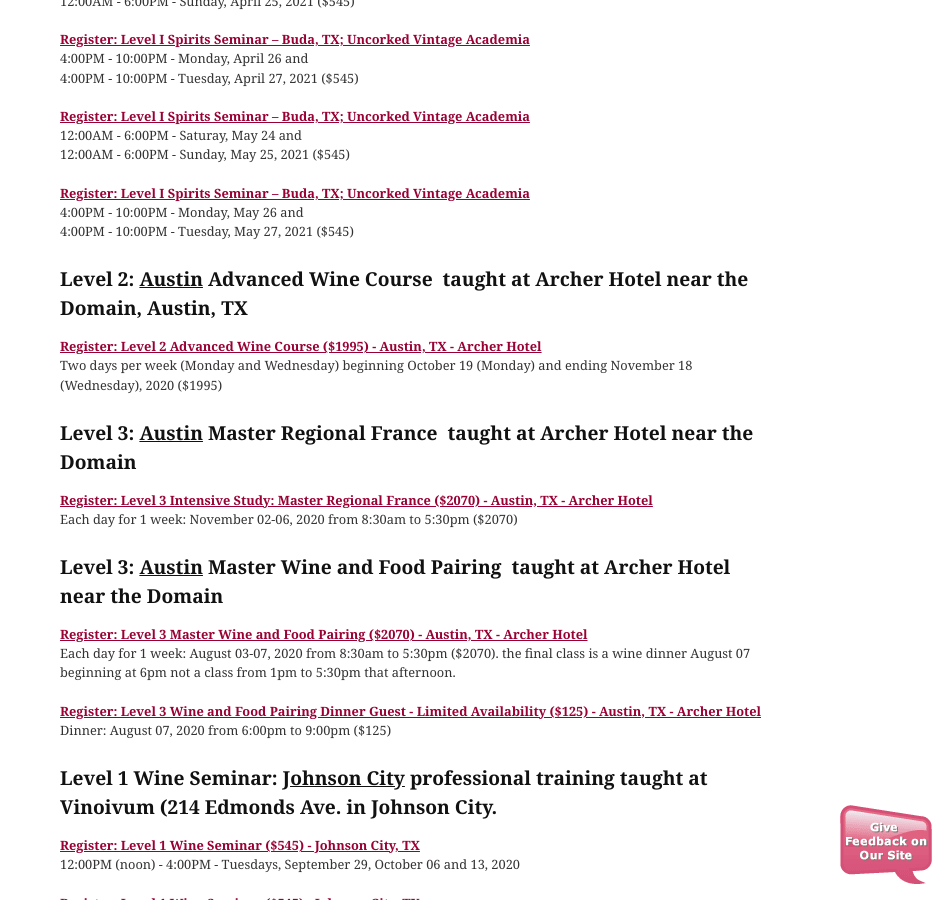
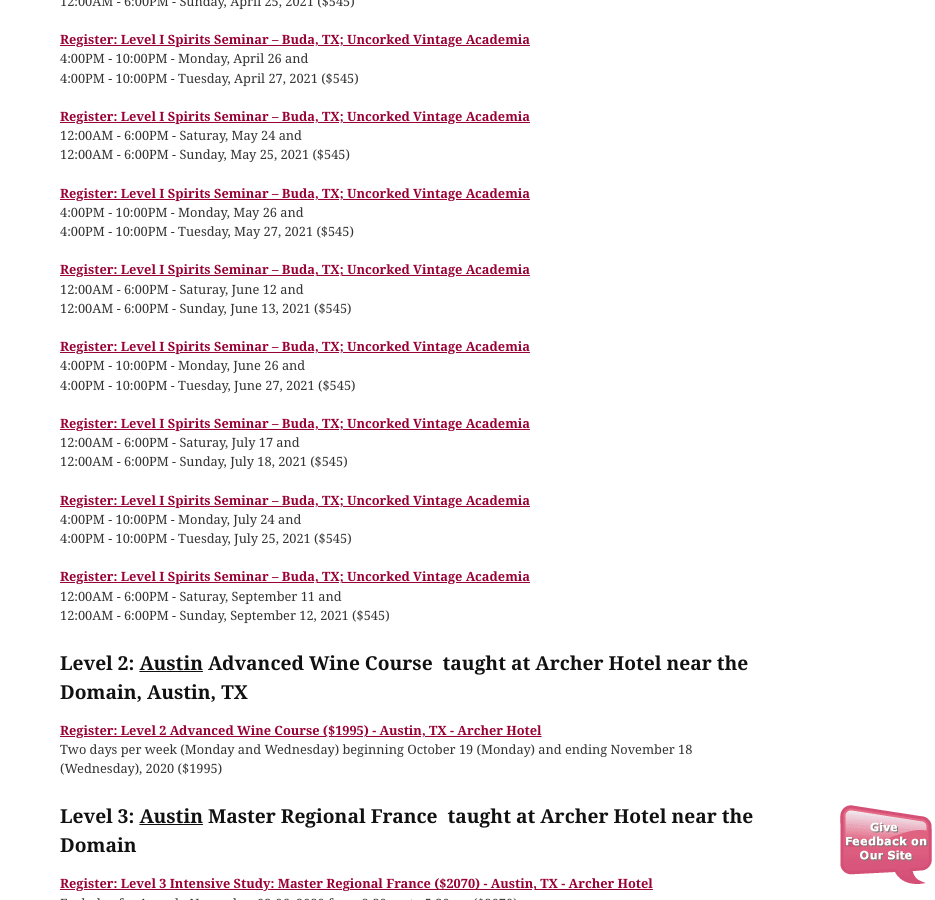
Before and after one commit to CKDev/internationalwineguild.com, a Jekyll site: the page built from texas-wine-school.html, in a window 1280 px wide and 900 px high, scrolled down 2244 px. Shown: the whole window, without its empty margins (345-1280 px from the left). Built offline with Jekyll 4.4.1, drawn with Linux system fonts in a browser that asks for light colours; a script that is not in the unit is left out; comment, search, counter and statistics services are not loaded.

Commit message:
Update texas-wine-school.html

```diff
--- a/texas-wine-school.html
+++ b/texas-wine-school.html
@@ -143,7 +143,40 @@
   4:00PM - 10:00PM - Monday, May 26 and<br>
   4:00PM - 10:00PM - Tuesday, May 27, 2021 ($545)</p>
 
+<p><a class="ga-track"
+    href="http://ww4.aitsafe.com/cf/add.cfm?userid=6714687&amp;product=Level+1+Spirits+Seminar+Uncorked+Vintage+Academia++-++06/12-13, 2021&amp;price=545&amp;return=www.internationalwineguild.com/texas-wine-school">
+    <strong>Register: Level I Spirits Seminar – Buda, TX; Uncorked Vintage Academia</strong>
+  </a><br>
+  12:00AM - 6:00PM - Saturay, June 12 and<br>
+  12:00AM - 6:00PM - Sunday, June 13, 2021 ($545)</p>
 
+<p><a class="ga-track"
+    href="http://ww4.aitsafe.com/cf/add.cfm?userid=6714687&amp;product=Level+1+Spirits+Seminar+Uncorked+Vintage+Academia++-++06/26-27, 2021&amp;price=545&amp;return=www.internationalwineguild.com/texas-wine-school">
+    <strong>Register: Level I Spirits Seminar – Buda, TX; Uncorked Vintage Academia</strong>
+  </a><br>
+  4:00PM - 10:00PM - Monday, June 26 and<br>
+  4:00PM - 10:00PM - Tuesday, June 27, 2021 ($545)</p>
+
+<p><a class="ga-track"
+    href="http://ww4.aitsafe.com/cf/add.cfm?userid=6714687&amp;product=Level+1+Spirits+Seminar+Uncorked+Vintage+Academia++-++07/17-18, 2021&amp;price=545&amp;return=www.internationalwineguild.com/texas-wine-school">
+    <strong>Register: Level I Spirits Seminar – Buda, TX; Uncorked Vintage Academia</strong>
+  </a><br>
+  12:00AM - 6:00PM - Saturay, July 17 and<br>
+  12:00AM - 6:00PM - Sunday, July 18, 2021 ($545)</p>
+
+<p><a class="ga-track"
+    href="http://ww4.aitsafe.com/cf/add.cfm?userid=6714687&amp;product=Level+1+Spirits+Seminar+Uncorked+Vintage+Academia++-++07/24-25, 2021&amp;price=545&amp;return=www.internationalwineguild.com/texas-wine-school">
+    <strong>Register: Level I Spirits Seminar – Buda, TX; Uncorked Vintage Academia</strong>
+  </a><br>
+  4:00PM - 10:00PM - Monday, July 24 and<br>
+  4:00PM - 10:00PM - Tuesday, July 25, 2021 ($545)</p>
+
+<p><a class="ga-track"
+    href="http://ww4.aitsafe.com/cf/add.cfm?userid=6714687&amp;product=Level+1+Spirits+Seminar+Uncorked+Vintage+Academia++-++09/11-12, 2021&amp;price=545&amp;return=www.internationalwineguild.com/texas-wine-school">
+    <strong>Register: Level I Spirits Seminar – Buda, TX; Uncorked Vintage Academia</strong>
+  </a><br>
+  12:00AM - 6:00PM - Saturay, September 11 and<br>
+  12:00AM - 6:00PM - Sunday, September 12, 2021 ($545)</p>
 <h3><strong>Level 2: <u>Austin</u> Advanced Wine Course&nbsp; taught at Archer Hotel near the Domain, Austin, TX&nbsp;</strong></h3>
 
 <p><a class="ga-track"
```
